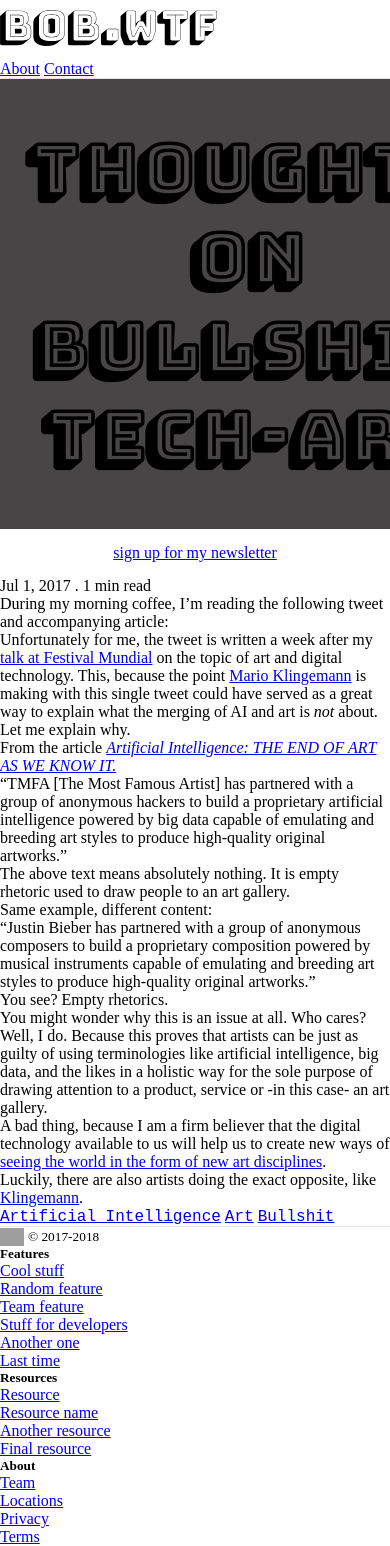
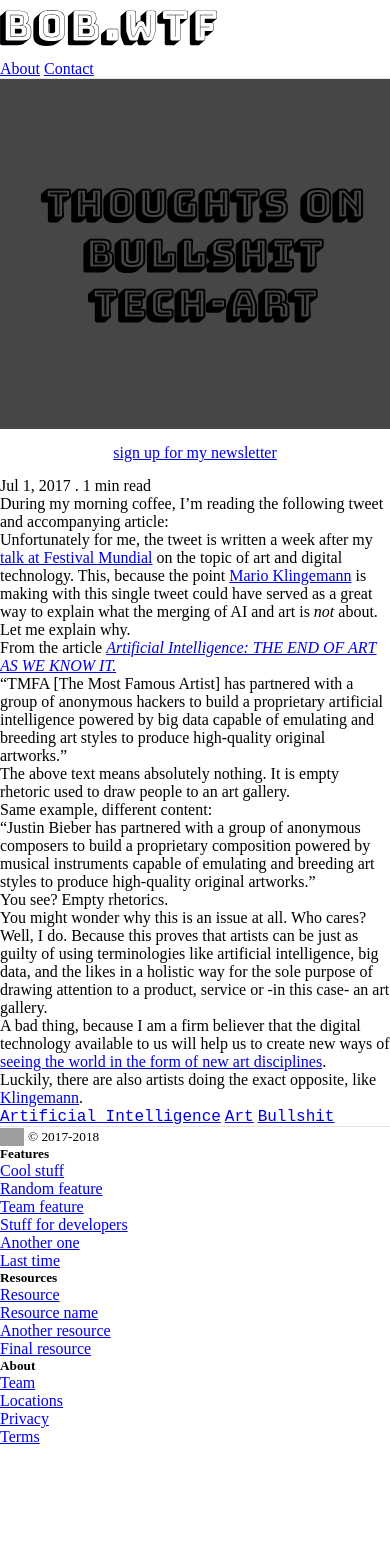
Before and after one commit to bobvanluijt/bobvanluijt.github.io, a Jekyll site: the page built from _posts/2017-07-01-thoughts-on-bullshit-tech-art.md, in a window 390 px wide. Built offline with Jekyll 4.4.1, drawn with Linux system fonts in a browser that asks for light colours; nearby versions of some CDN libraries; comment, search, counter and statistics services are not loaded; after the commit the page ends 1446 px from its top, so only the background shows below that; grey boxes are pictures that could not be loaded.

Commit message:
#12 make img responsive

```diff
--- a/_sass/fatahdigital/post.scss
+++ b/_sass/fatahdigital/post.scss
@@ -67,6 +67,15 @@
 .latest_img {
   height: 350px;
   position: relative;
+  @media only screen and (max-width: 1024px) {
+    font-size: 24px;
+  }
+  @media only screen and (max-width: 767px) {
+    height: 300px;
+  }
+  @media only screen and (max-width: 320px) {
+    height: 200px;
+  }
   a {
     color: #000;
   }
@@ -77,20 +86,67 @@
     position: unset;
     .latest_post_img_title {
       font-size: 68px;
+      @media only screen and (max-width: 768px) {
+        font-size: 42px;
+      }
+      @media only screen and (max-width: 767px) {
+        font-size: 38px;
+      }
+      @media only screen and (max-width: 320px) {
+        font-size: 26px;
+      }
       small {
         font-size: 28px;
+        @media only screen and (max-width: 1024px) {
+          font-size: 24px;
+        }
+        @media only screen and (max-width: 767px) {
+          font-size: 20px;
+        }
+        @media only screen and (max-width: 320px) {
+          font-size: 16px;
+        }
       }
     }
   }
   .latest_post_img_title {
     font-size: 52px;
+    @media only screen and (max-width: 768px) {
+      font-size: 38px;
+    }
+    @media only screen and (max-width: 767px) {
+      font-size: 32px;
+    }
+    @media only screen and (max-width: 320px) {
+      font-size: 24px;
+    }
     small {
       font-size: 16px;
+      @media only screen and (max-width: 1024px) {
+        font-size: 16px;
+      }
+      @media only screen and (max-width: 767px) {
+        font-size: 12px;
+      }
+      @media only screen and (max-width: 320px) {
+        font-size: 8px;
+      }
     }
   }
 }
 .single_img {
-  height: 450px;
+  min-height: 450px;
+  @media only screen and (max-width: 767px) {
+    min-height: 350px;
+  }
+  .post_img_title {
+    max-width: 80%;
+    padding-left: 20%;
+    @media only screen and (max-width: 768px) {
+      max-width: 100%;
+      padding-left: 10%;
+    }
+  }
 }
 .s_link {
   margin-top: 15px;
```
